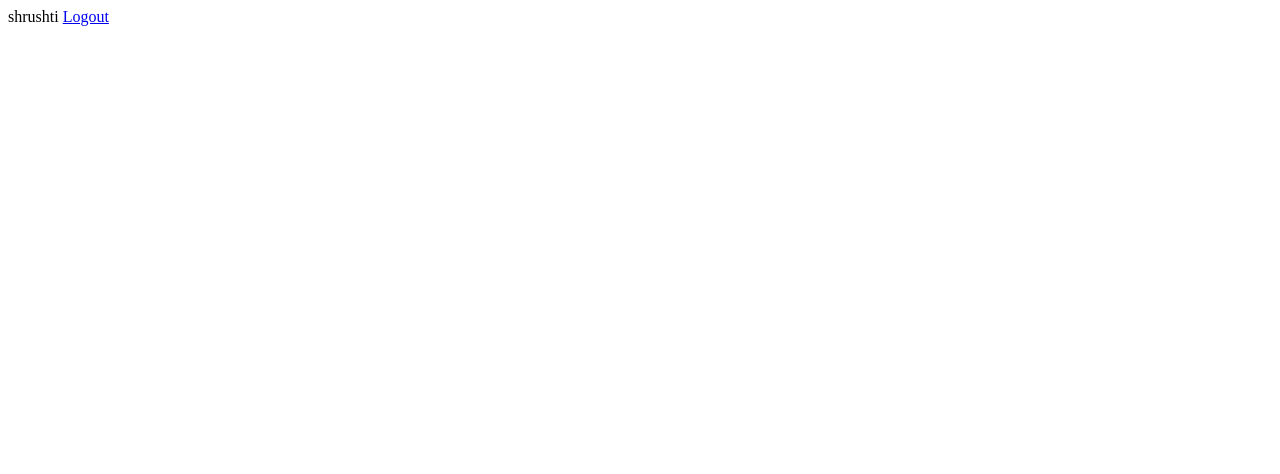
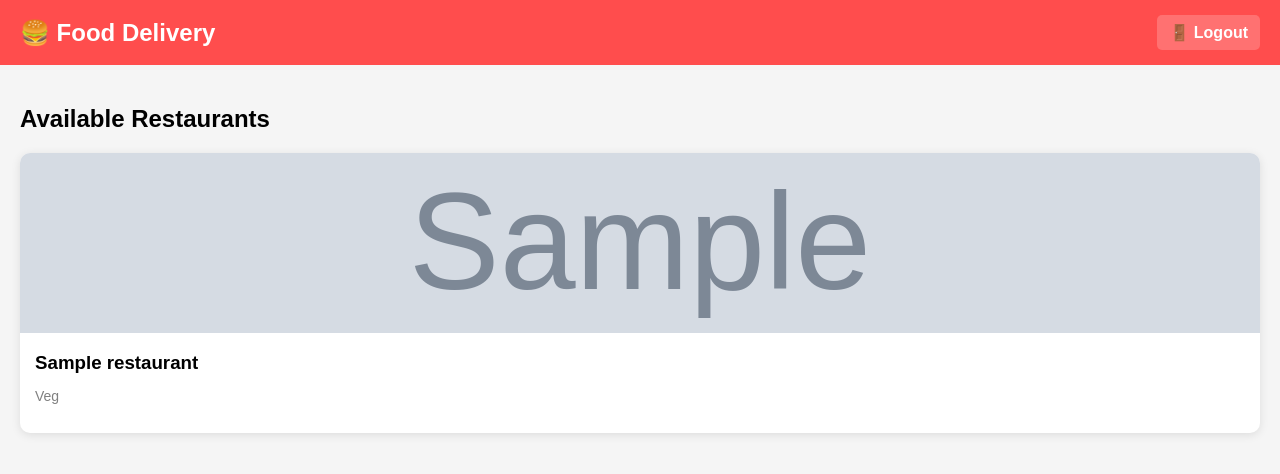
Before and after one commit to mustansir-mota-ghar-wala/Food_Delivery_Project, a Django app: page /home in a window 1280 px wide. Before the commit the part shown is almost empty. Shown: the top 474 px of the page. Run offline with Django 5.2, Linux system fonts and the light colour scheme; a user stored in the database is signed in; tables that the repository leaves empty hold one stand-in row (values such as "Sample post"); grey boxes marked "Sample" are stand-in pictures.

Commit message:
restro_view_added

```diff
--- a/food_delivery_project/food_delivery_app/templates/home.html
+++ b/food_delivery_project/food_delivery_app/templates/home.html
@@ -4,12 +4,124 @@
 <head>
     <meta charset="UTF-8">
     <meta name="viewport" content="width=device-width, initial-scale=1.0">
-    <title>Document</title>
+    <title>Restaurants</title>
+
+    <style>
+        body {
+            font-family: Arial, sans-serif;
+            background-color: #f5f5f5;
+            margin: 0;
+            padding: 0;
+        }
+
+        .navbar {
+            background-color: #ff4d4d;
+            color: white;
+            padding: 15px 20px;
+            display: flex;
+            justify-content: space-between;
+            align-items: center;
+        }
+
+        .navbar h2 {
+            margin: 0;
+        }
+
+        .logout {
+            color: white;
+            text-decoration: none;
+            font-weight: bold;
+            background: rgba(255, 255, 255, 0.2);
+            padding: 8px 12px;
+            border-radius: 5px;
+        }
+
+        .logout:hover {
+            background: rgba(255, 255, 255, 0.3);
+        }
+
+        .container {
+            padding: 20px;
+        }
+
+        .title {
+            margin-bottom: 20px;
+        }
+
+        .restaurant-grid {
+            display: grid;
+            grid-template-columns: repeat(auto-fit, minmax(250px, 1fr));
+            gap: 20px;
+        }
+
+        .card {
+            background: white;
+            border-radius: 10px;
+            box-shadow: 0px 2px 10px rgba(0, 0, 0, 0.1);
+            overflow: hidden;
+            transition: 0.3s;
+        }
+
+        .card:hover {
+            transform: scale(1.05);
+        }
+
+        .card img {
+            width: 100%;
+            height: 180px;
+            object-fit: cover;
+        }
+
+        .card-body {
+            padding: 15px;
+        }
+
+        .card-body h3 {
+            margin: 0 0 10px 0;
+        }
+
+        .category {
+            color: gray;
+            font-size: 14px;
+        }
+
+        .empty {
+            color: gray;
+            font-size: 18px;
+        }
+    </style>
 </head>
 
 <body>
-    shrushti
-    <a href="{% url 'logout' %}">Logout</a>
+
+    <!-- Navbar -->
+    <div class="navbar">
+        <h2>🍔 Food Delivery</h2>
+        <a href="{% url 'logout' %}" class="logout">🚪 Logout</a>
+    </div>
+
+    <!-- Main Content -->
+    <div class="container">
+        <h2 class="title">Available Restaurants</h2>
+
+        <div class="restaurant-grid">
+
+            {% for restaurant in restaurants %}
+            <div class="card">
+                <img src="{{ restaurant.image.url }}" alt="Restaurant Image">
+
+                <div class="card-body">
+                    <h3>{{ restaurant.name }}</h3>
+                    <p class="category">{{ restaurant.category }}</p>
+                </div>
+            </div>
+            {% empty %}
+            <p class="empty">No restaurants available</p>
+            {% endfor %}
+
+        </div>
+    </div>
+
 </body>
 
 </html>
--- a/food_delivery_project/food_delivery_app/views.py
+++ b/food_delivery_project/food_delivery_app/views.py
@@ -5,6 +5,7 @@ from django.contrib import messages
 from django.shortcuts import render,redirect
 from django.contrib.auth.models import User
 from django.contrib.auth.decorators import login_required
+from .models import Restaurant
 # Create your views here
 
 def Register(request):
@@ -41,7 +42,8 @@ def Login(request):
 
 @login_required(login_url='login')
 def Home(request):
-    return render(request,'home.html')
+    restaurants = Restaurant.objects.all()
+    return render(request,'home.html',{'restaurants': restaurants})
 
 def Logout(request):
     logout(request)
--- a/food_delivery_project/food_delivery_project/settings.py
+++ b/food_delivery_project/food_delivery_project/settings.py
@@ -42,7 +42,7 @@ INSTALLED_APPS = [
     'django.contrib.sessions',
     'django.contrib.messages',
     'django.contrib.staticfiles',
-    'food_delivery_app',
+
 ]
 
 EXTERNALL_APPS = [
@@ -127,3 +127,6 @@ USE_TZ = True
 # https://docs.djangoproject.com/en/6.0/howto/static-files/
 
 STATIC_URL = 'static/'
+
+MEDIA_URL = '/media/'
+MEDIA_ROOT = os.path.join(BASE_DIR, 'media')
--- a/food_delivery_project/food_delivery_project/urls.py
+++ b/food_delivery_project/food_delivery_project/urls.py
@@ -18,6 +18,9 @@ from django.contrib import admin
 from django.urls import path
 from food_delivery_app.views import Register,Login,Home,Logout
 
+from django.conf import settings
+from django.conf.urls.static import static
+
 urlpatterns = [
     path('admin/', admin.site.urls),
     path('register',Register,name='register'),
@@ -25,3 +28,5 @@ urlpatterns = [
     path('home',Home,name='home'),
     path('logout',Logout,name='logout')
 ]
+
+urlpatterns += static(settings.MEDIA_URL, document_root=settings.MEDIA_ROOT)
```
Also changed, not shown: food_delivery_project/db.sqlite3 (deleted), 1 other file.
